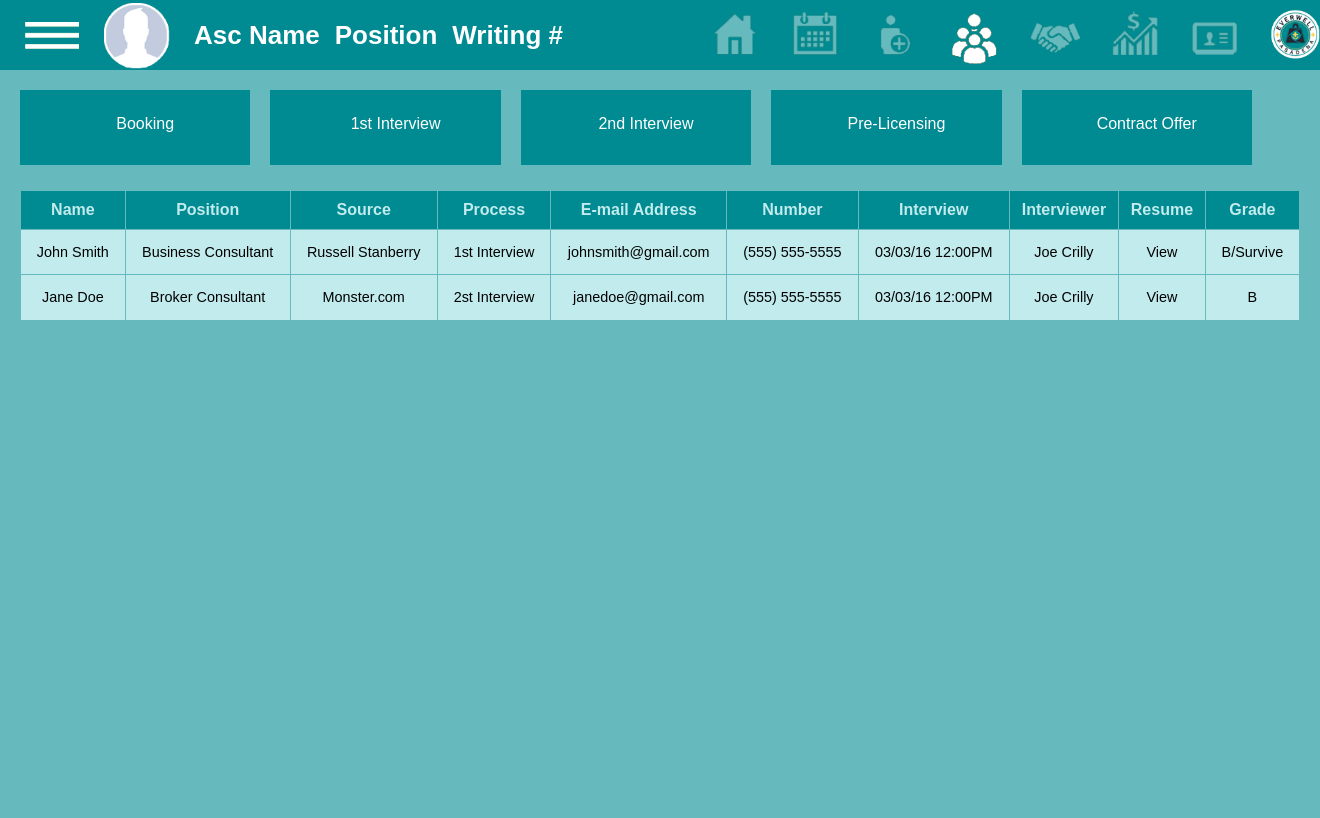
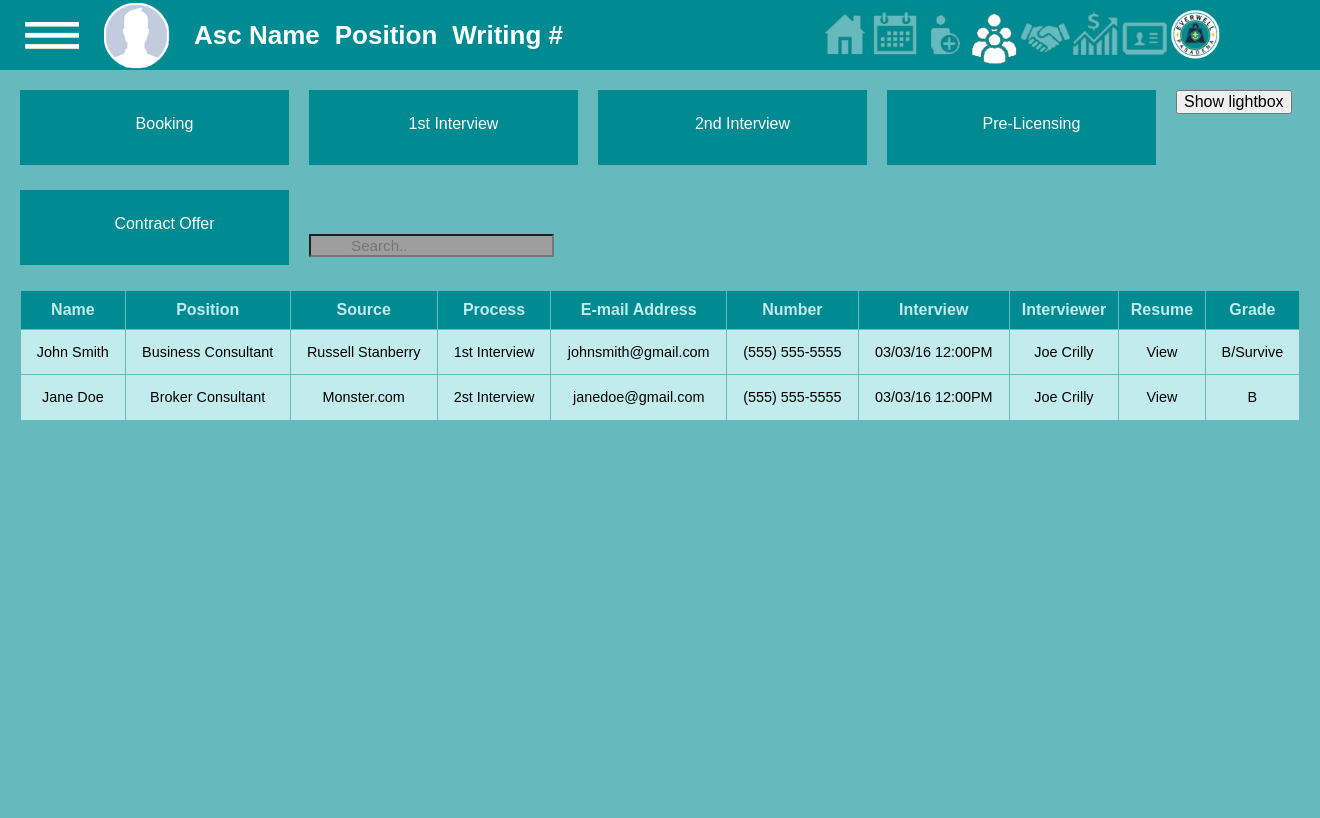
Before and after one commit to carmen-ng/ProjectX, a PHP site: page /ReviewLeads.html in a window 1320 px wide; the page is wider, and only the part inside the window is pictured. Run offline with PHP 8.4, Linux system fonts and the light colour scheme; some libraries are stand-ins or nearby versions; grey boxes are pictures that could not be loaded.

Commit message:
update with search/lightbox/results page

```diff
--- a/recruit/ReviewLeads.html
+++ b/recruit/ReviewLeads.html
@@ -6,6 +6,7 @@
 	<title>Recruit</title>
 	<link rel="stylesheet" href="normalize.css">
 	<link rel="stylesheet" href="re.css">
+	<script type="text/javascript">var hide_awf_Form = true;</script>
 </head>
 <body class="cbp-spmenu-push">
 	<div class="container">
@@ -66,8 +67,50 @@
 			<div id="divfive">
 			    <p>Contract Offer</p>
 			</div>
+
+			<!--Search Bar-->
+			<form>
+			  <input type="text" name="search" placeholder="Search..">
+			</form>
+
+
+
+			<button onclick="document.getElementById('lightbox').style.display='inline';">
+			Show lightbox
+			</button>
+
+
+<!-- LIGHTBOX CODE BEGIN -->
+
+			<div id="lightbox" class="lightbox" style="display:none"
+
+			      onclick="document.getElementById('lightbox').style.display='none';">
+			   <table class="lightbox_table">
+			   <tr>
+			   <td class="lightbox_table_cell" align="center">
+			      <div id="lightbox_content" style=
+			            "width:300px;
+			            background-color:#008080;
+			            border:5px solid black;
+			            margin-left:700px;">
+			         <p>Search results appear here.</p>
+			         <p><a href="SearchLeads.html">
+						Click for further results.
+						</a></p>
+
+			      </div>
+
+			   </td>
+			   </tr>
+			   </table>
+			</div>
+
+<!-- LIGHTBOX CODE END -->
+
             <!--end buttons>
 		<!-- end container -->
+
+
 
             <!--table begins-->
             <table border="1" style="width:100%" class="revTable">
--- a/recruit/StyleSheet.css
+++ b/recruit/StyleSheet.css
@@ -57,7 +57,7 @@ body {
 
 
 #divone, #divtwo, #divthree, #divfour, #divfive{
-    width: 18%;
+    width: 20%;
     height: 75px;
     border-width: 1px;
     border-color: #008a91;
--- a/recruit/re.css
+++ b/recruit/re.css
@@ -39,9 +39,80 @@ table {
 	border-spacing: 0;
 }
 
+input[type=text] {
+    background-color: white;
+    background-image: url('searchicon.png');
+    background-position: 0px 0px;
+    background-repeat: no-repeat;
+    padding-left: 40px;
+    margin-top: 44px;
+}
+
+.black_overlay{
+			display: none;
+			position: absolute;
+			top: 0%;
+			left: 0%;
+			width: 100%;
+			height: 100%;
+			background-color: black;
+			z-index:1001;
+			-moz-opacity: 0.8;
+			opacity:.80;
+			filter: alpha(opacity=80);
+		}
+		.white_content {
+			display: none;
+			position: absolute;
+			top: 25%;
+			left: 25%;
+			width: 50%;
+			height: 50%;
+			padding: 16px;
+			border: 16px solid orange;
+			background-color: white;
+			z-index:1002;
+			overflow: auto;
+}
+
+
+
+.lightbox {
+    position:fixed;
+    top:0;
+    left:0;
+    width:100%;
+    height:100%;
+    background:rgba(0, 0, 0, .8);
+
+}
+
+.lightbox_table {
+    width:100%;
+    height:100%;
+    position:middle;
+    left: 50%;
+
+}
+
+.lightbox_table_cell {
+    vertical-align:middle;
+    left: 500px;
+
+}
+
+.lightbox_content {
+	left: 300px;
+	width:200px;
+	background-color:#008080;
+	border:5px solid black;
+}
+
+
+
 
 #divone, #divtwo, #divthree, #divfour, #divfive{
-    width: 18%;
+    width: 269px;
     height: 75px;
     border-width: 1px;
     border-color: #008a91;
@@ -176,31 +247,27 @@ a {text-decoration: none;}
 	width: 50px;
 	padding-top: 18%;
 	padding-right: 19%;}
-.nav-right {float: right;}
-.nav-right li {padding-left: 30px;}
+.nav-right {
+	float: right;
+	width: 500px;
+}
 .body {
 	height: 88.5vh;
 	padding: 20px;}
 .body h1{
 	margin: 0;
 	margin-bottom: 10px;
-	font-size: 140%;
-	font-weight: 600;
 }
 .left,
 .middle,
 .right {
-	width: 31.5%;
-	height:85%;
-	margin-bottom: 35px;
+	width: 31%;
+	height: 85%;
 }
 .left-form,
-.middle-form{width: 90%; padding: 15px; }
-.left-form label, .middle-form label {
-	padding-right: 10px;
-}
+.middle-form{padding: 5px;}
 .mi{
-	width: 8%;
+	width: 25px;
 	margin: 0 14px;
 	bottom: 16px;
 }
@@ -215,18 +282,19 @@ a {text-decoration: none;}
 .s-1,
 .s-2{
 	margin-bottom: 10px;
-	width: 70%;
+	width: 245px;
 }
-.fn,.ln{width: 42.5%;}
+.fn,.ln{width: 150px;}
 
 
 .city,
-.state, .zip{margin-right: 10px;}
+.state{margin-right: 10px;}
 .city{width: 120px;}
 .state{width: 45px;}
 .zip{width: 80px;}
 
-
+.label-phone-1,
+.label-phone-2{margin-right: 24px;}
 .label-phone-1{margin-top: 10px;}
 .phone-1{
 	width: 176px;
@@ -237,42 +305,6 @@ a {text-decoration: none;}
 .middle{margin:0 34px;}
 
 
-<<<<<<< HEAD
-.license-text{
-	margin-right: 13px;
-	margin-left: 3px;
-}
-.state-license{margin-bottom: 10px; width:50px;}
-.hs-ged{margin: 0 10px;}
-.grad-year{margin: 0 5px 0 80px;}
-
-.label-higher-ed{margin-right: 10px;}
-.higher-ed{margin: 0 5px;}
-
-
-.dates-worked-p{
-	display: inline-block;
-	right: 156px;
-}
-.worked-to{left: 15px;}
-.co-title,
-.co-form{bottom: 16px;}
-.co-form{left: 10px;}
-
-.submit-btn{
-	display: table;
-	margin: 0 auto;
-}
-.form-name,
-.submit-btn input{border:none;}
-
-.submit-btn input{
-	margin: 5px;
-	width: 150px;
-	height: 40px;
-}
-=======
->>>>>>> a02794245583cc14bd1ab974a79021a46fb50d0d
 @media only screen and (max-width: 1078px){
 	.body{height: 1900px;}
 	.nav{background-color: red;}
@@ -317,7 +349,7 @@ a {text-decoration: none;}
 .cbp-spmenu-vertical {
 	width: 240px;
 	height: 100%;
-	top: 70px;
+	top: 0;
 	z-index: 1000;}
 .cbp-spmenu-vertical a {;
 	padding: 1em;}
@@ -339,7 +371,7 @@ a {text-decoration: none;}
 .cbp-spmenu-left {left: -240px;}
 .cbp-spmenu-right {right: -240px;}
 .cbp-spmenu-left.cbp-spmenu-open {
-	left: -14px;
+	left: 0px;
 	top: 70px;
 	}
 .cbp-spmenu-right.cbp-spmenu-open {right: 0px;}
```
